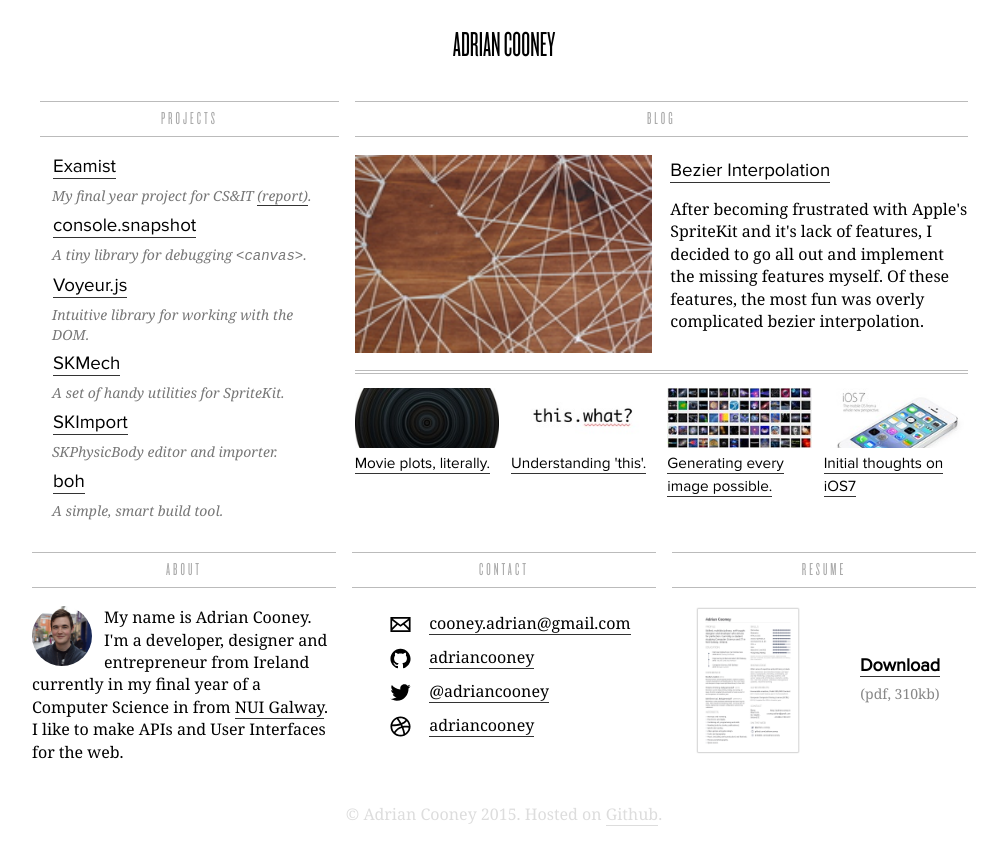
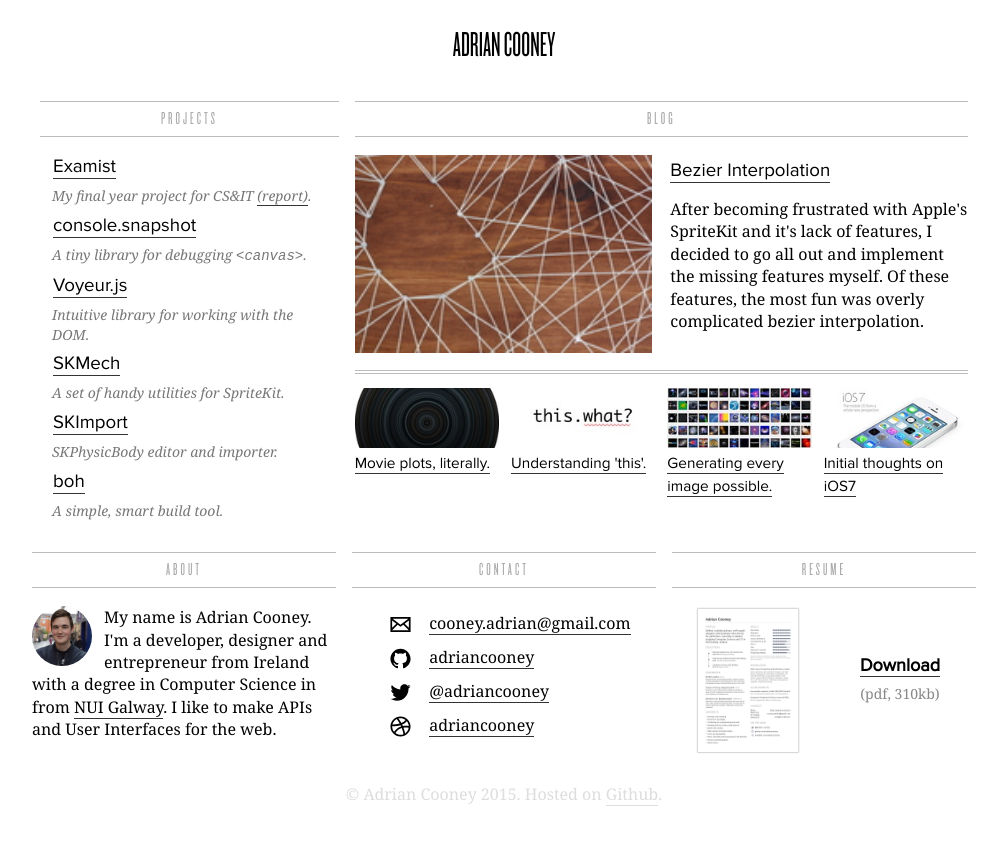
Before and after one commit to adriancooney/adriancooney.github.com, a Jekyll site: the page built from index.html, in a window 1280 px wide. Shown: the top 865 px of the page, without its empty margins (136-1143 px from the left). Built offline with Jekyll 4.4.1, drawn with Linux system fonts in a browser that asks for light colours; some web fonts are replaced.

Commit message:
Degree update.

```diff
--- a/_data/profile.yaml
+++ b/_data/profile.yaml
@@ -1,7 +1,7 @@
 photo: /assets/image/Profile-2.jpg
 about: >
   My name is Adrian Cooney. I'm a developer, designer
-  and entrepreneur from Ireland currently in my final year of a Computer
+  and entrepreneur from Ireland with a degree in Computer
   Science in from <a target="_blank" href="http://www.nuigalway.ie">NUI Galway</a>.
   I like to make APIs and User Interfaces for the web.
 
```
Also changed, not shown: 2 other files.
